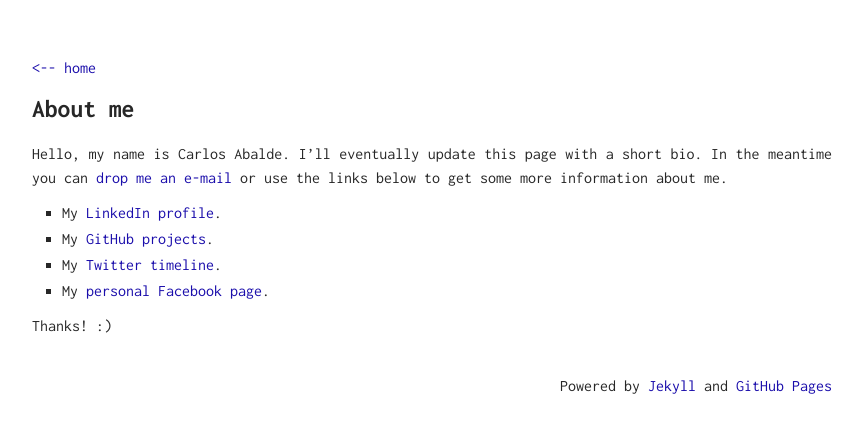
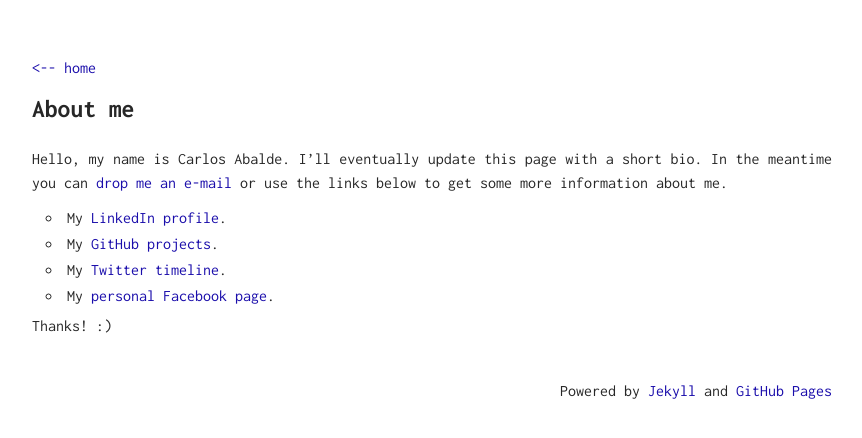
Before and after one commit to carlosabalde/carlosabalde.github.io, a Jekyll site: the page built from about/index.md, in a window 1280 px wide. Shown: the top 438 px of the page, without its empty margins (208-1070 px from the left). Built offline with Jekyll 4.4.1, drawn with Linux system fonts in a browser that asks for light colours.

Commit message:
Add some CSS fixes

```diff
--- a/assets/css/main.scss
+++ b/assets/css/main.scss
@@ -88,42 +88,19 @@
     text-align: right;
 }
 
-.post {
+.post, .about {
     &__title {
         font-size: 1.6em;
         font-weight: 700;
         margin-top: 20px;
         margin-bottom: 5px;
     }
-    &__date {
-        font-size: 1em;
-        color: $color-dark-grey;
-    }
     &__content {
-        padding-top: 30px;
         text-align: justify;
-        h1 {
-            font-size: 1.25em;
-            font-weight: 700;
-            margin-top: 30px;
-            margin-bottom: 5px;
-        }
         p {
             font-size: 1em;
             line-height: 150%;
             margin-bottom: 15px;
-        }
-        a {
-            text-decoration: underline;
-            &:hover {
-                font-weight: bold;
-            }
-        }
-        strong {
-            font-weight: 700;
-        }
-        em {
-            font-style: italic;
         }
         ul {
             font-size: 1em;
@@ -141,6 +118,34 @@
             @media screen and (max-width: $br) {
                 margin-left: 10px;
             }
+        }
+    }
+}
+
+.post {
+    &__date {
+        font-size: 1em;
+        color: $color-dark-grey;
+    }
+    &__content {
+        padding-top: 30px;
+        h1 {
+            font-size: 1.25em;
+            font-weight: 700;
+            margin-top: 30px;
+            margin-bottom: 5px;
+        }
+        a {
+            text-decoration: underline;
+            &:hover {
+                font-weight: bold;
+            }
+        }
+        strong {
+            font-weight: 700;
+        }
+        em {
+            font-style: italic;
         }
         img {
             margin-top: 10px;
@@ -179,6 +184,12 @@
     }
 }
 
+.about {
+    &__content {
+        padding-top: 20px;
+    }
+}
+
 .tag {
     &__title {
         font-size: 1.6em;
@@ -190,26 +201,3 @@
         padding-top: 30px;
     }
 }
-
-.about {
-    &__title {
-        font-size: 1.6em;
-        font-weight: 700;
-        margin-top: 20px;
-        margin-bottom: 10px;
-    }
-    &__content {
-        margin-top: 20px;
-        text-align: justify;
-        p {
-            font-size: 1em;
-            line-height: 150%;
-            margin-bottom: 10px;
-        }
-        ul {
-            list-style: square;
-            padding-left: 30px;
-            padding-bottom: 10px;
-        }
-    }
-}
```
Also changed, not shown: _posts/2016-07-05-hey-there-i-am-using-jekyll.md (renamed from _posts/2016-07-05-hey-there-i-am-using-jekyll.markdown).
